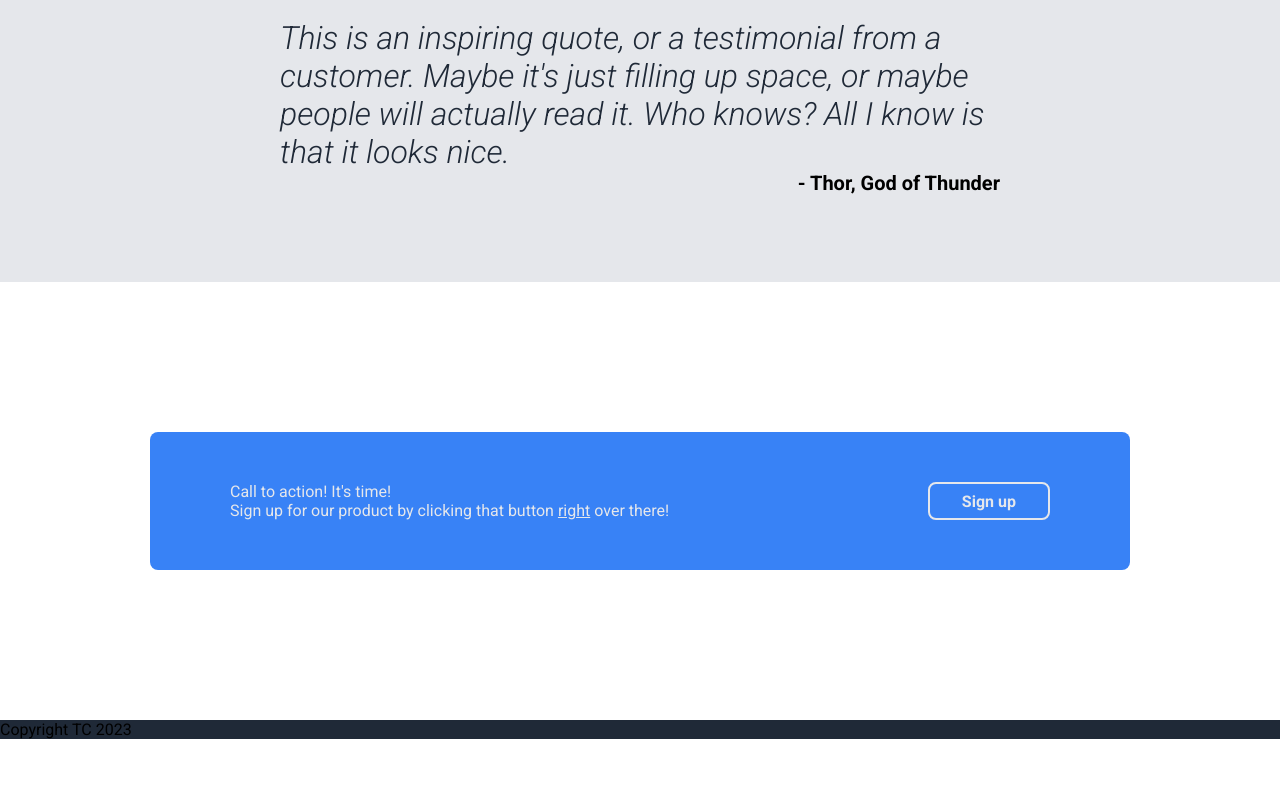
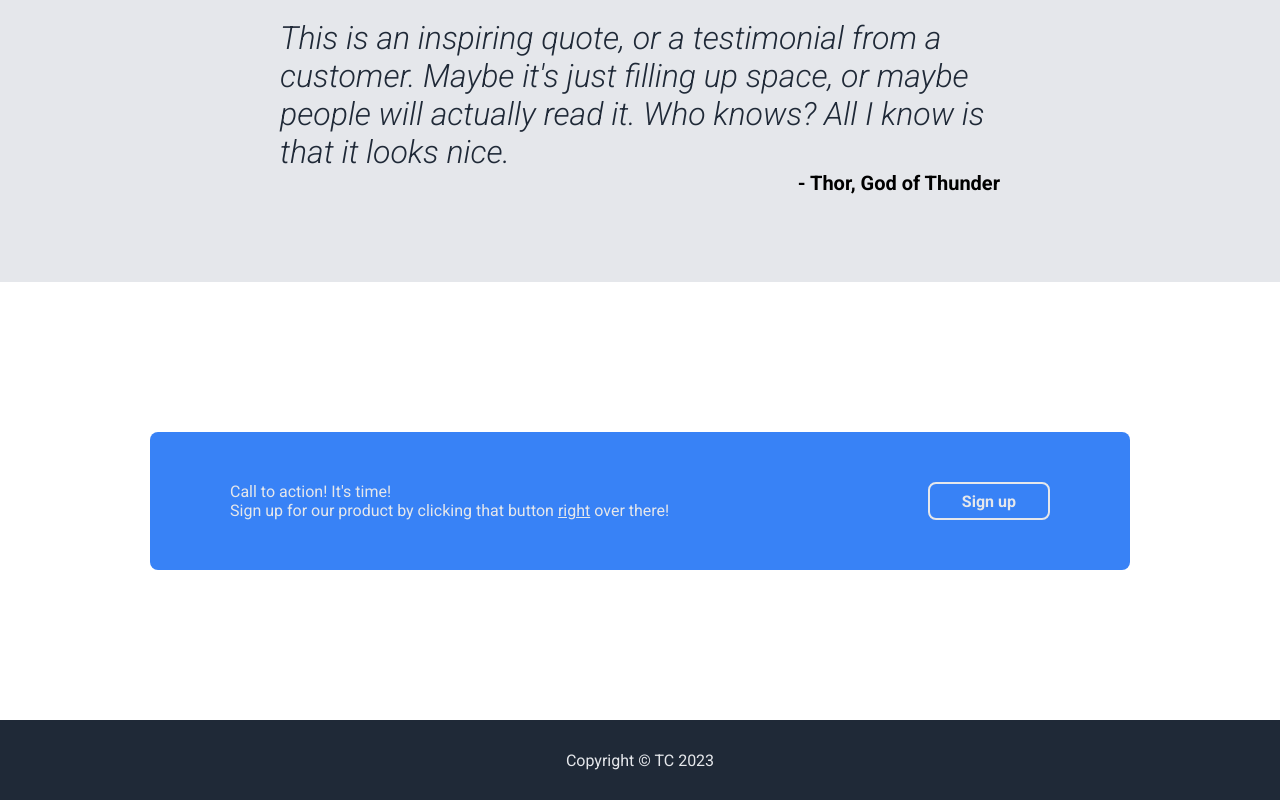
Before and after one commit to Valmord/landing-page, a plain HTML site: page index.html in a window 1280 px wide. Shown: the part 973-1773 px from the top of the page. Before the commit the page ends 1712 px from the top, so only its background shows below. Drawn offline with Linux system fonts and the light colour scheme.

Commit message:
Formatted Footer

```diff
--- a/index.html
+++ b/index.html
@@ -70,7 +70,7 @@
 
 
     <div class="footer">
-      Copyright TC 2023
+      Copyright © TC 2023
     </div>
 
 
--- a/styles/styles.css
+++ b/styles/styles.css
@@ -161,4 +161,9 @@ body {
 
 .footer {
     background-color: #1F2937;
+    color: #E5E7EB;
+    display: flex;
+    justify-content: center;
+    align-items: center;
+    height: 80px;
 }
```
